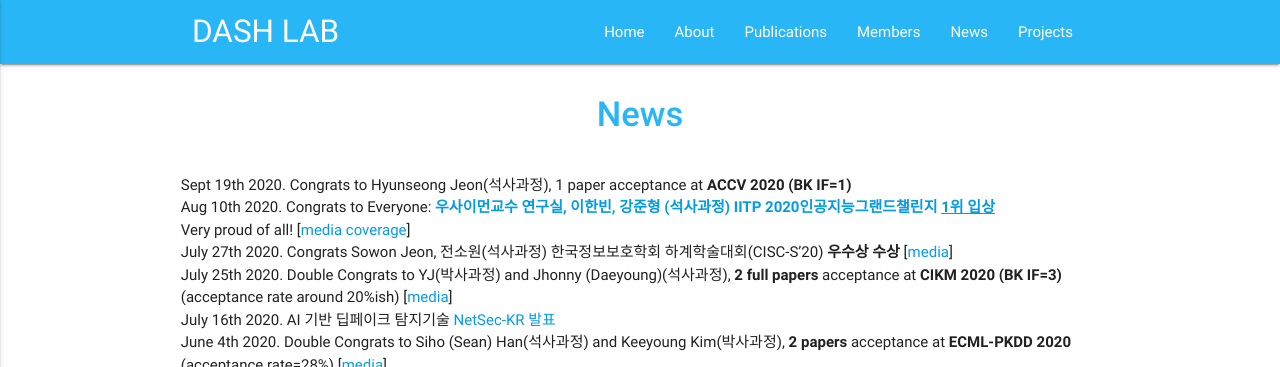
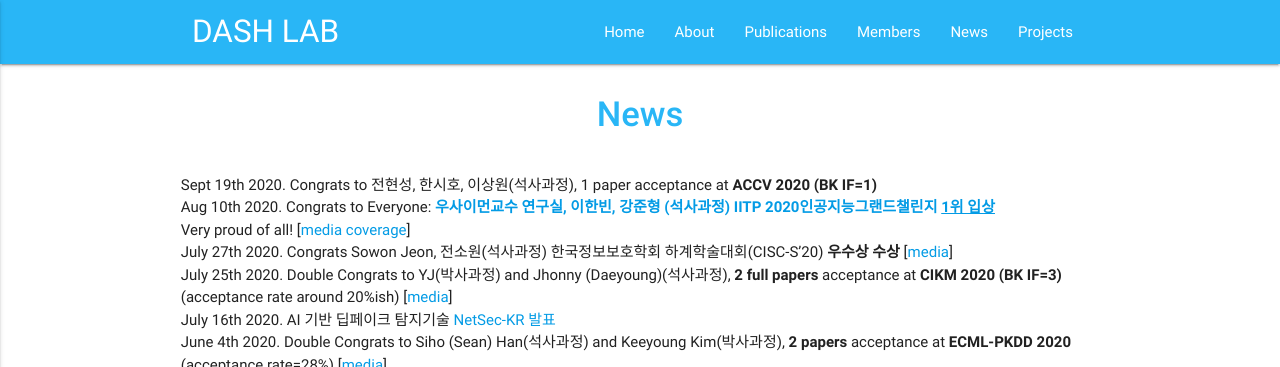
Before and after one commit to Yurim990507/DASH-Lab.github.io, a Jekyll site: the page built from example4.md, in a window 1280 px wide. Shown: the top 367 px of the page. Built offline with Jekyll 4.4.1, drawn with Linux system fonts in a browser that asks for light colours.

Commit message:
Update example4.md

```diff
--- a/example4.md
+++ b/example4.md
@@ -8,7 +8,7 @@ permalink: /News/
 
 <div class="section">
     <div class="row">
-Sept 19th 2020. Congrats to Hyunseong Jeon(석사과정), 1 paper acceptance at <b>ACCV 2020 (BK IF=1)</b> <br>
+Sept 19th 2020. Congrats to 전현성, 한시호, 이상원(석사과정), 1 paper acceptance at <b>ACCV 2020 (BK IF=1)</b> <br>
 Aug 10th 2020. Congrats to Everyone: <b><a href="https://ai.skku.edu/ai/community/news.do?mode=view&articleNo=99744&article.offset=0&articleLimit=10">우사이먼교수 연구실, 이한빈, 강준형 (석사과정) IITP 2020인공지능그랜드챌린지 <u>1위 입상</u></a></b> <br>
 Very proud of all! [<a href="http://www.lecturernews.com/news/articleView.html?idxno=50892">media coverage</a>]<br>
         July 27th 2020. Congrats Sowon Jeon, 전소원(석사과정) 한국정보보호학회 하계학술대회(CISC-S’20) <b>우수상 수상</b> [<a href="https://www.boannews.com/media/view.asp?idx=89875&direct=mobile">media</a>]  <br>
```
